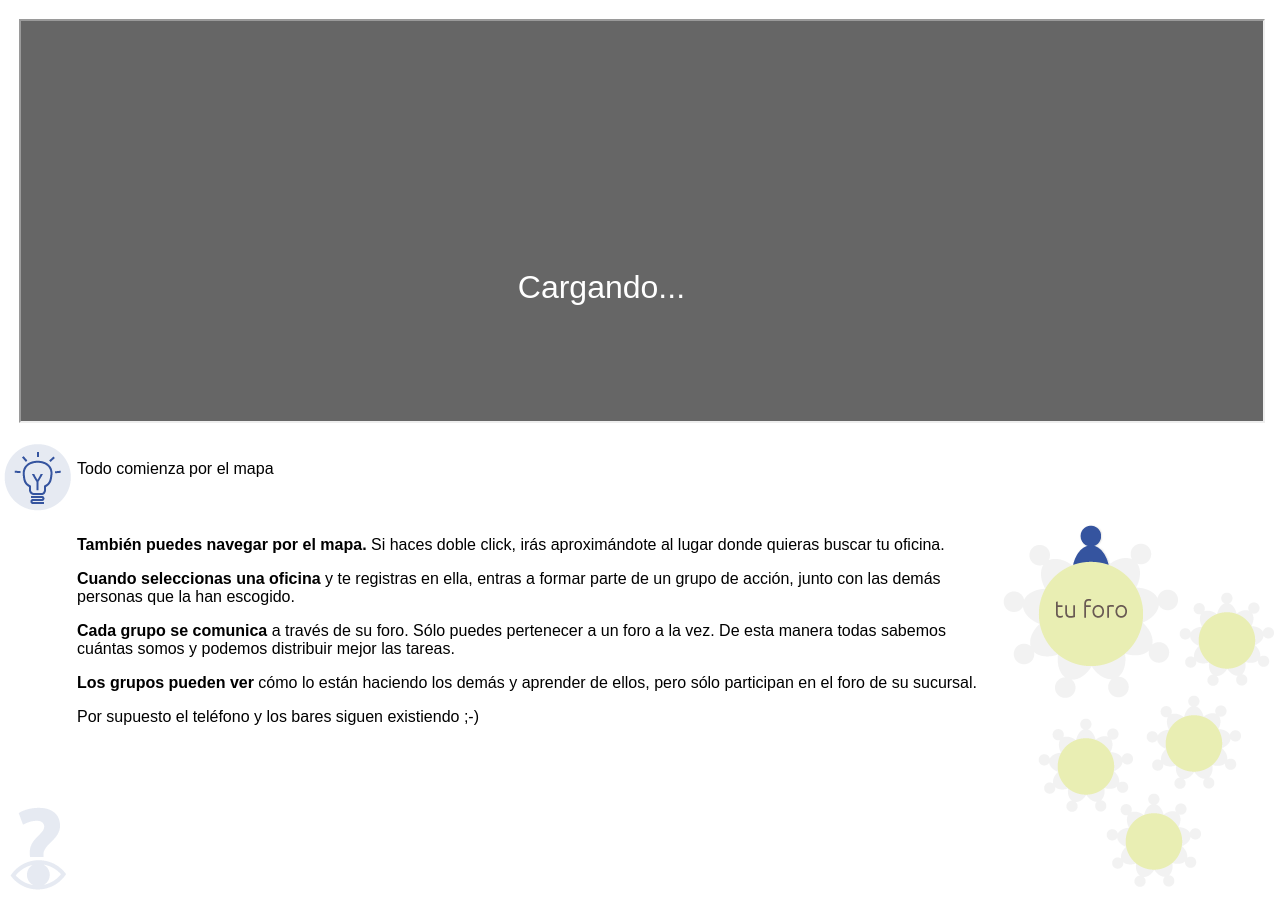
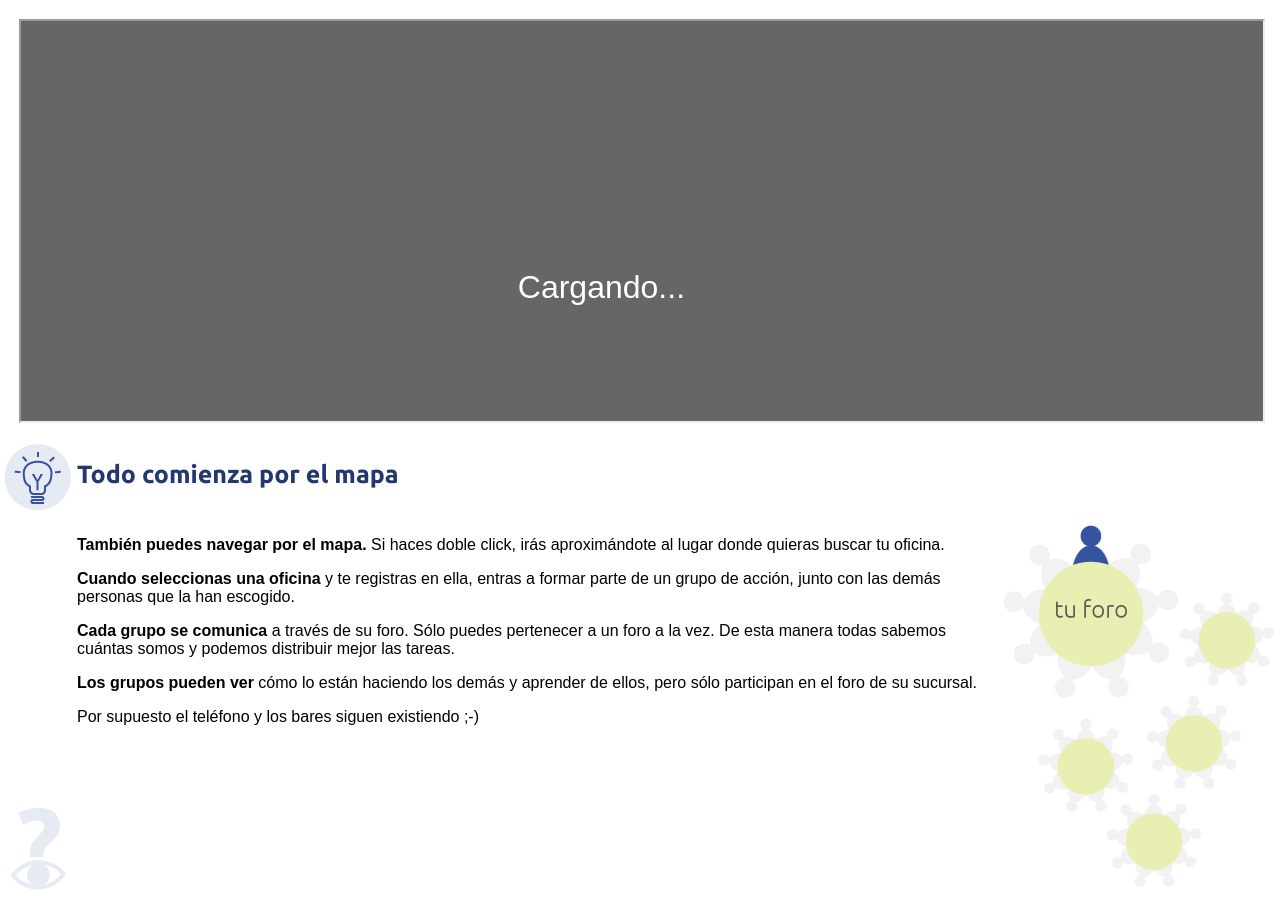
Before and after one commit to hacktivistas/bankiamap, a PHP site: page / in a window 1280 px wide. Shown: the part 441-1338 px from the top of the page. Run offline with PHP 8.4, Linux system fonts and the light colour scheme; some libraries are stand-ins or nearby versions.

Commit message:
aplicando estilo a texto cuerpo

```diff
--- a/estilos.css
+++ b/estilos.css
@@ -40,10 +40,8 @@ a, a:active, a:focus, a:visited {text-decoration:none;outline: none}
 #cuerpo{padding:0;background:#FFFFFF;width:100%;}
 #info{padding:0;background:#FFFFFF;width:100%;}
 
-
-
 #textc21{color:#FFFFFF;font-family: UbuntuR;font-size:15px}
-
 #textc30{color:#1c3876;font-family: UbuntuB;font-size:34px}
 #textc31{color:#d0d7e7;text-align:center;font-family: UbuntuB;font-size:45px}
 #textc32{color:#1c3876;text-align:center;font-family: UbuntuR;font-size:15px}
+#textcuerpo1{color:#233770;text-align:center;font-family: UbuntuB;font-size:25px}
--- a/index.php
+++ b/index.php
@@ -74,7 +74,7 @@
 				<table width="100%">
 					<tr>
 						<td valign="top"><img src="images/icon_bombilla.png"></td>
-						<td align="left" valign="top">&nbsp;<br>Todo comienza por el mapa</td>
+						<td align="left" valign="top">&nbsp;<br><span id="textcuerpo1">Todo comienza por el mapa</span></td>
 						<td></td>
 					</tr>
 					<tr>
```
